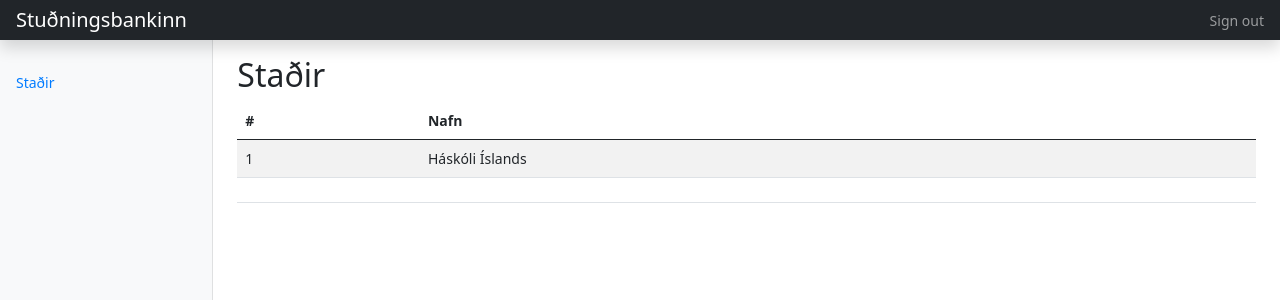
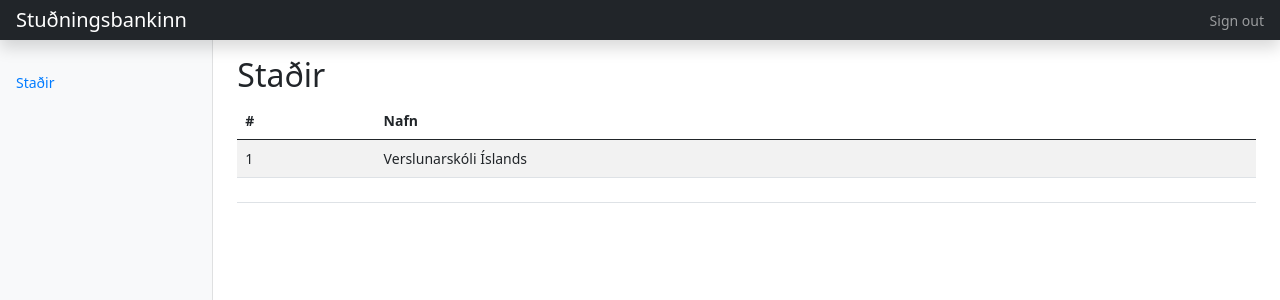
Before and after one commit to lidtaek/studningsbankinn-web, a Vue app: page / in a window 1280 px wide. Shown: the top 300 px of the page. Built offline with nearby package versions, Linux system fonts and the light colour scheme.

Commit message:
Breyta skóla

```diff
--- a/src/places/list.vue
+++ b/src/places/list.vue
@@ -12,7 +12,7 @@
         <tbody>
           <tr>
             <td>1</td>
-            <td>Háskóli Íslands</td>
+            <td>Verslunarskóli Íslands</td>
           </tr>
         </tbody>
       </table>
```
